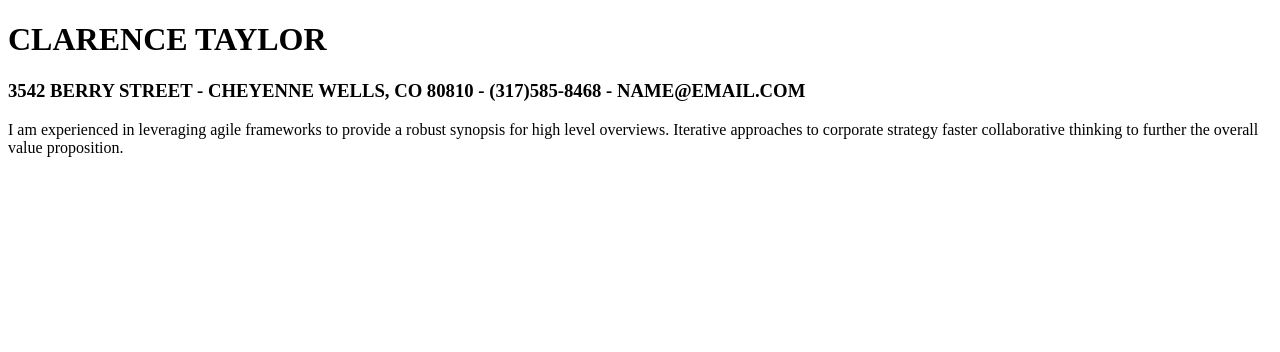
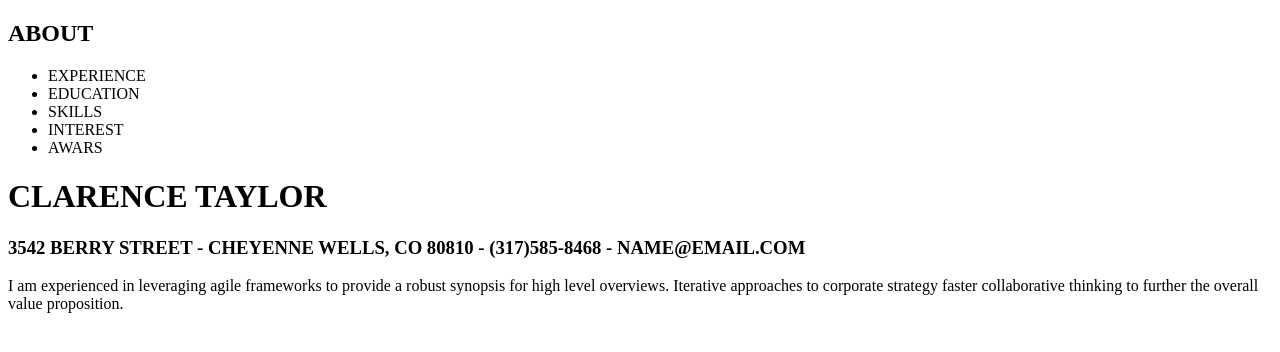
Before and after one commit to charlos/mi-cv, a plain HTML site: page index.html in a window 1280 px wide. Drawn offline with Linux system fonts and the light colour scheme.

Commit message:
maqueteado html about

```diff
--- a/index.html
+++ b/index.html
@@ -7,11 +7,33 @@
     <title>MI CV</title>
   </head>
   <body>
-    <h1>CLARENCE TAYLOR</h1>
-    <h3>
-      3542 BERRY STREET - CHEYENNE WELLS, CO 80810 - (317)585-8468 -
-      NAME@EMAIL.COM
-    </h3>
-    <p>I am experienced in leveraging agile frameworks to provide a robust synopsis for high level overviews. Iterative approaches to corporate strategy faster collaborative thinking to further the overall value proposition.</p>
+    <header>
+      <div class="menu">
+        <h2>ABOUT</h2>
+        <ul>
+          <li>EXPERIENCE</li>
+          <li>EDUCATION</li>
+          <li>SKILLS</li>
+          <li>INTEREST</li>
+          <li>AWARS</li>
+        </ul>
+      </div>
+    </header>
+    <main>
+      <div class="presentacion">
+        <h1>CLARENCE TAYLOR</h1>
+        <h3>
+          3542 BERRY STREET - CHEYENNE WELLS, CO 80810 - (317)585-8468 -
+          NAME@EMAIL.COM
+        </h3>
+        <p>
+          I am experienced in leveraging agile frameworks to provide a robust
+          synopsis for high level overviews. Iterative approaches to corporate
+          strategy faster collaborative thinking to further the overall value
+          proposition.
+        </p>
+        <div class="redes-sociales"></div>
+      </div>
+    </main>
   </body>
 </html>
```
Also changed, not shown: 1 other file.
